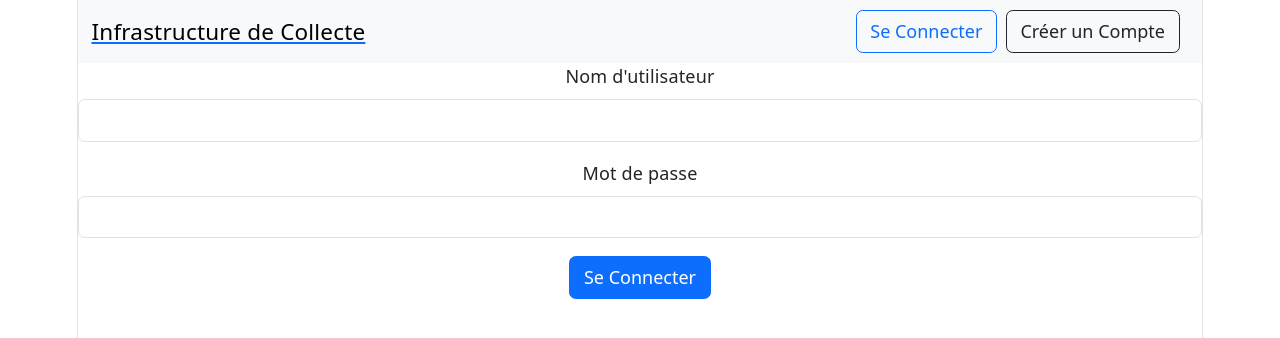
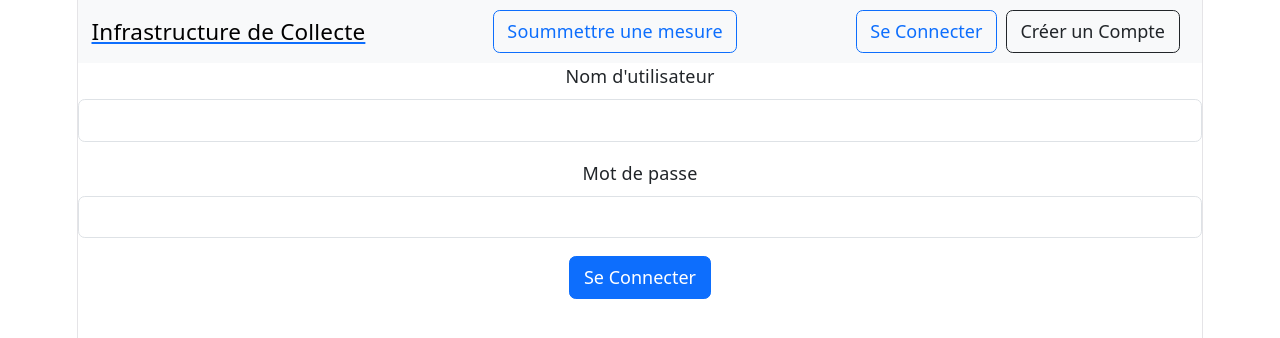
Before and after one commit to luxuo/IFT3225-Infrastructure-de-collecte, a React (Vite) app in the folder frontend/vite-project/: page /login in a window 1280 px wide. Shown: the top 338 px of the page. Built offline with nearby package versions, Linux system fonts and the light colour scheme.

Commit message:
ajout: bouton pour acceder au formulaire pour soumettre une mesure

```diff
--- a/frontend/vite-project/src/components/Header.jsx
+++ b/frontend/vite-project/src/components/Header.jsx
@@ -11,7 +11,8 @@ export default function () {
     return (
         <nav className="navbar navbar-expand-lg navbar-light bg-light">
             <div className="container-fluid">
-                <Link to="/measurements"><div className="--bs-primary-text-emphasis navbar-brand" href="#">Infrastructure de Collecte</div></Link>
+                <Link to="/"><div className="--bs-primary-text-emphasis navbar-brand" href="#">Infrastructure de Collecte</div></Link>
+                <Link to="/measurements" className="btn btn-outline-primary me-2">Soummettre une mesure</Link>
                 {user === undefined? <Guest/>: <User user={user}/>}
             </div>
         </nav>
```
